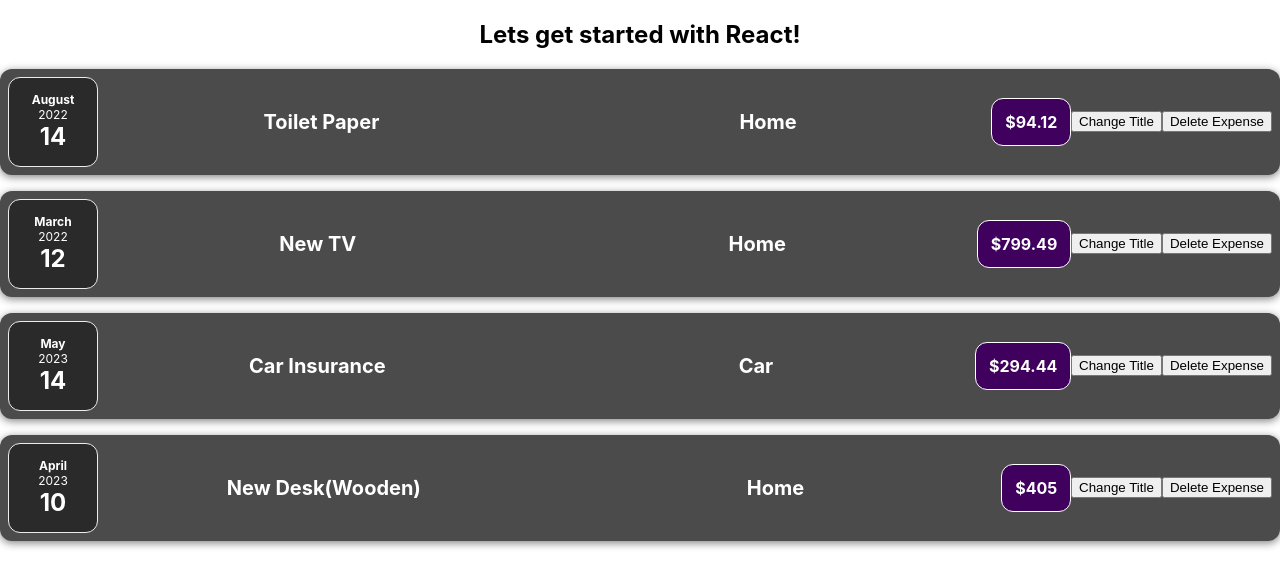
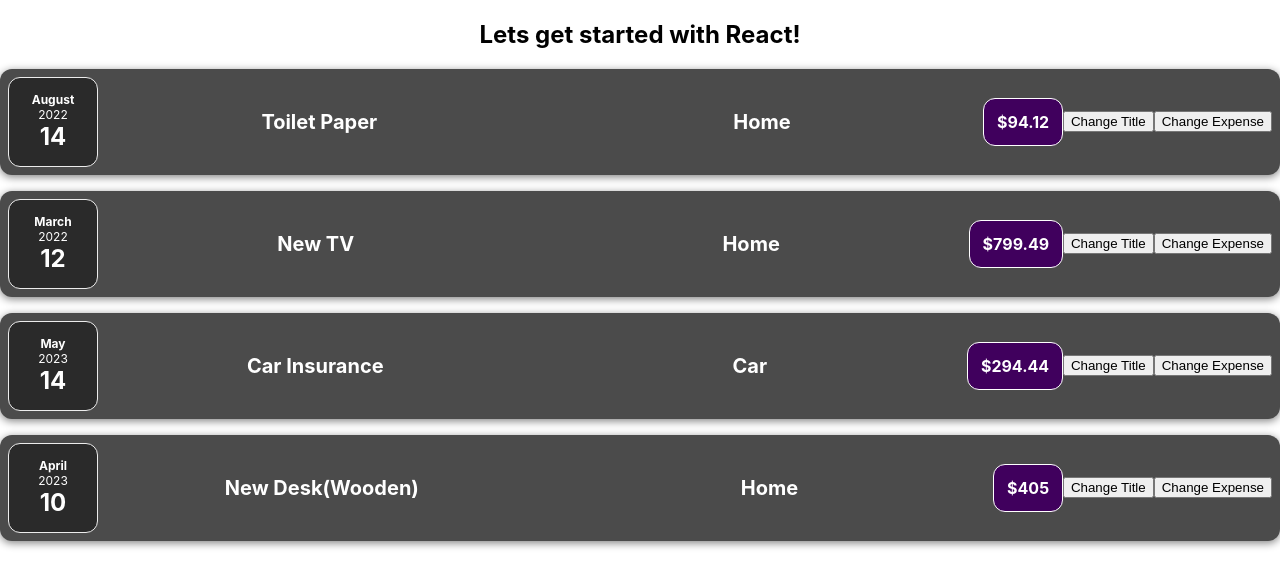
Before and after one commit to baikarrohit/reactapp, a React (Create React App) app: page / in a window 1280 px wide. Shown: the top 586 px of the page. Built offline with nearby package versions, Linux system fonts and the light colour scheme.

Commit message:
worked with useState. Added buttons called "change title and change expense"

```diff
--- a/src/components/Expenses/Expenseitem.js
+++ b/src/components/Expenses/Expenseitem.js
@@ -1,21 +1,32 @@
+import React, { useState } from 'react';
 import ExpenseDate from './Expensedate';
 import './Expenseitem.css';
 import './Expensedetails';
 import ExpenseDetails from './Expensedetails';
 
+
 const ExpenseItem = (props) => {
+   const [title,setTitle] = useState(props.title);
+
    const clickHandler = () => {
-    console.log("Clicked!!!");
+    setTitle("Updated!");
+    console.log(title);
    };
-   const expenseDeletd = () => {
+   /*const expenseDeleted = () => {
     console.log("Deleted!");
-   };
+   };*/
+   const [expense,setExpense] = useState(props.amount);
+   const changeExpense = () => {
+    setExpense("100$");
+   }
     return (
         <div className="expense-item">
             <ExpenseDate date={props.date}/>
-            <ExpenseDetails title={props.title} expenditure={props.expenditure} amount={props.amount}/>
+            <ExpenseDetails title = {title} expenditure = {props.expenditure} amount={expense}/>
             <button onClick={clickHandler}>Change Title</button>
-            <button onClick={expenseDeletd}>Delete Expense</button>
+            {/*<button onClick={expenseDeleted}>Delete Expense</button>*/}
+            <button onClick={changeExpense}>Change Expense</button>
+
         </div>
         );
 }
```
